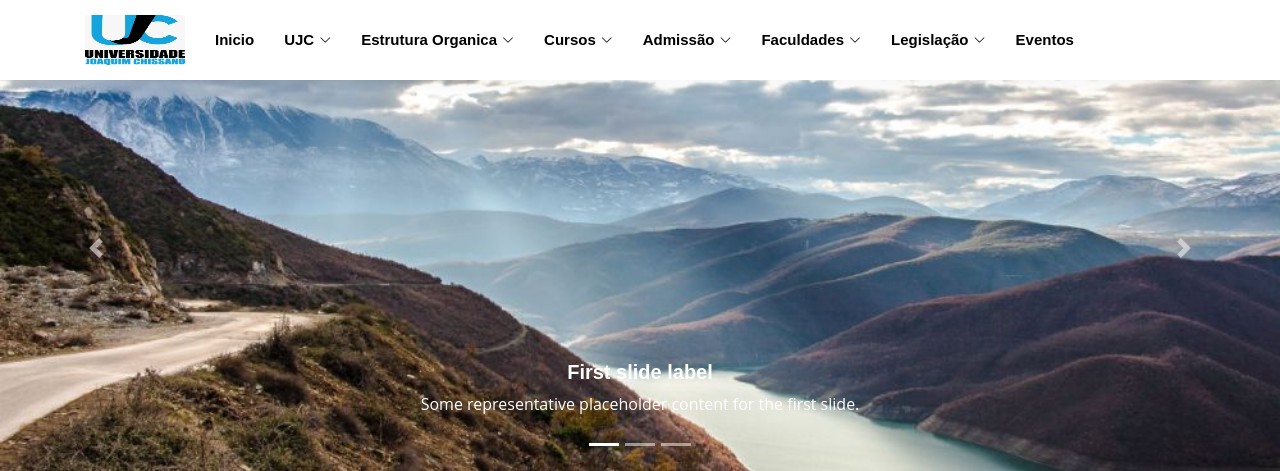
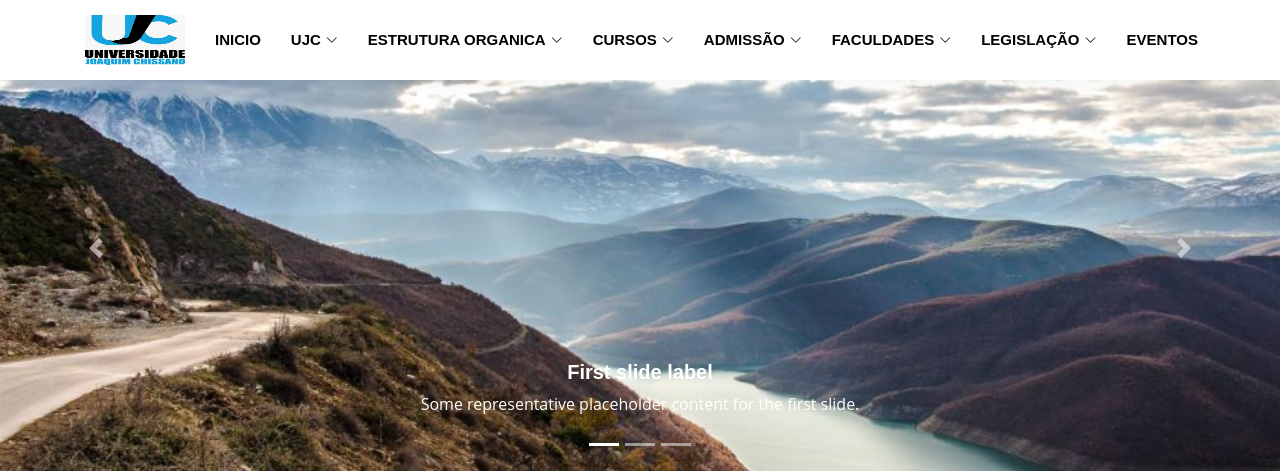
Before and after one commit to Carlos-Tembe/ujc, a PHP site: page /index.html in a window 1280 px wide. Shown: the top 471 px of the page. Run offline with PHP 8.4, Linux system fonts and the light colour scheme.

Commit message:
ctualizacao de menu

```diff
--- a/css/style.css
+++ b/css/style.css
@@ -1657,3 +1657,7 @@ section {
   color: #fff;
   text-decoration: none;
 }
+
+nav ul li a{
+  text-transform: uppercase;
+}
```
